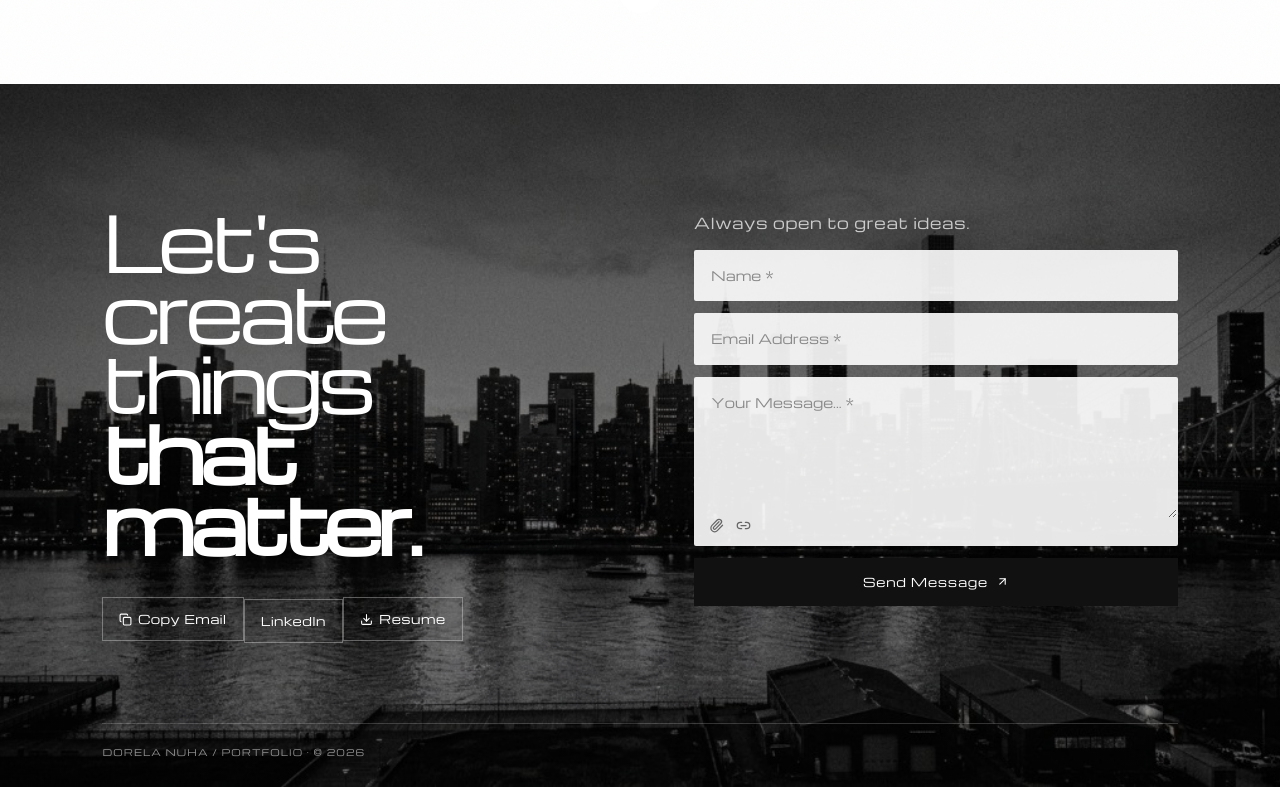
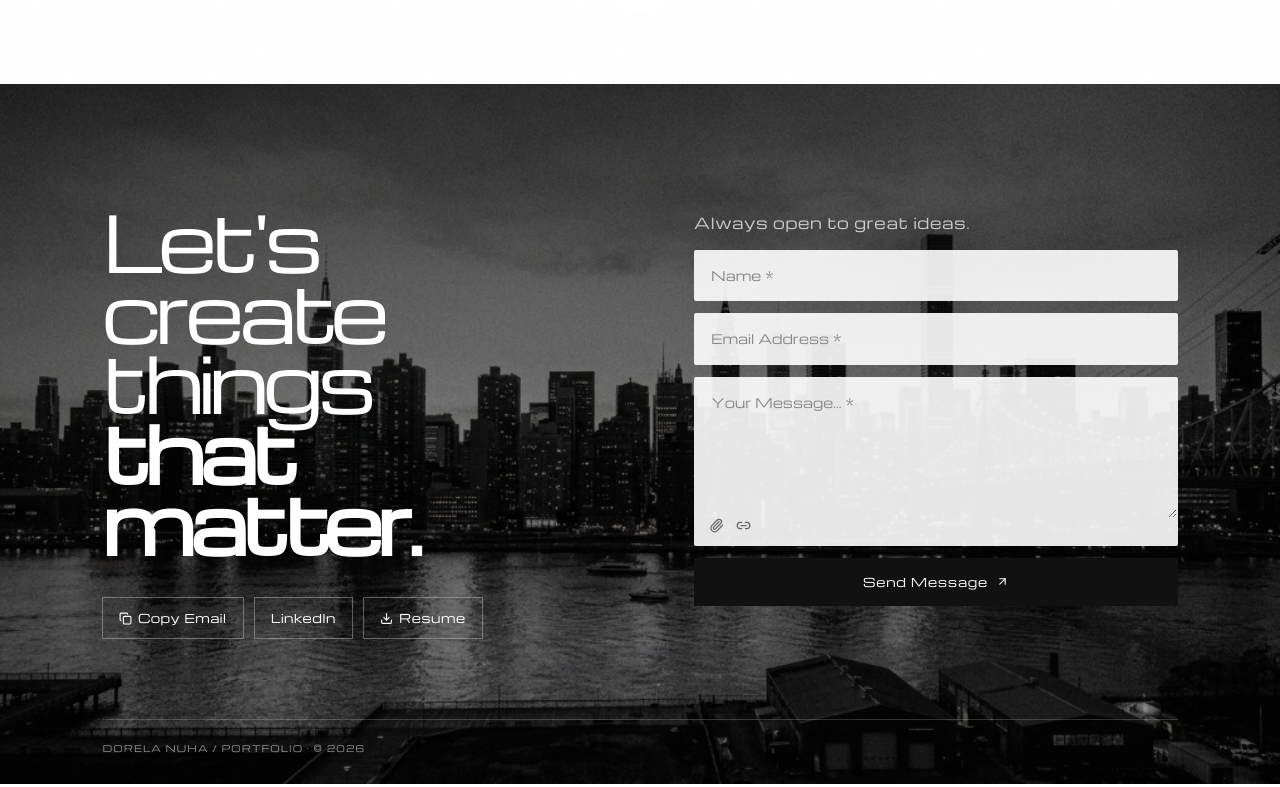
Before and after one commit to EolNuha/lela-portfolio, a Next.js app: page / in a window 1280 px wide. Shown: the part 2608-3395 px from the top of the page. Built offline with nearby package versions, Linux system fonts and the light colour scheme.

Commit message:
fixed spacing of boxes in the contact section

```diff
--- a/app/globals.css
+++ b/app/globals.css
@@ -47,12 +47,14 @@ a { color: inherit; text-decoration: none; }
 }
 h2 > .reveal-line { display: inline-block; max-width: 100%; }
 .about-meta > .reveal-line,
-.contact-actions.reveal-line,
 form.reveal-line,
 .experience-list > .reveal-line,
 .project-mark.reveal-line,
 .section-label.reveal-line {
   display: block;
+}
+.contact-actions.reveal-line {
+  display: flex;
 }
 .experience-list > .reveal-line { width: 100%; }
 .project-mark.reveal-line {
@@ -342,8 +344,25 @@ footer a:hover { text-decoration: underline; }
 .contact-inner { align-items: start; display: grid; flex: 1; gap: 10%; grid-template-columns: 1fr 1fr; padding-bottom: 80px; position: relative; z-index: 1; }
 .contact-section h2 { font-size: clamp(42px, 6vw, 78px); font-weight: 500; letter-spacing: -.08em; line-height: .92; margin: 0 0 22px; max-width: 11ch; }
 .contact-section p { font-size: 15px; line-height: 1.45; max-width: 320px; }
-.contact-actions { display: flex; flex-wrap: wrap; gap: 8px; margin-top: 40px; }
-.contact-actions button, .contact-actions a { align-items: center; background: transparent; border: 1px solid rgba(255,255,255,.32); color: #fff; cursor: pointer; display: inline-flex; font-size: 12px; gap: 6px; letter-spacing: .04em; padding: 12px 16px; transition: color .2s ease; }
+.contact-actions { align-items: stretch; display: flex; flex-wrap: wrap; gap: 10px; margin-top: 40px; }
+.contact-actions button, .contact-actions a {
+  align-items: center;
+  background: transparent;
+  border: 1px solid rgba(255,255,255,.32);
+  box-sizing: border-box;
+  color: #fff;
+  cursor: pointer;
+  display: inline-flex;
+  font-size: 12px;
+  gap: 6px;
+  justify-content: center;
+  letter-spacing: .04em;
+  line-height: 1;
+  min-height: 42px;
+  padding: 0 16px;
+  transition: color .2s ease;
+  white-space: nowrap;
+}
 .contact-actions button:hover, .contact-actions a:hover { color: rgba(255,255,255,.78); }
 .contact-inner form { display: flex; flex-direction: column; gap: 12px; justify-self: stretch; max-width: none; padding-top: 8px; width: 100%; }
 .form-intro { color: rgba(255,255,255,.72); font-size: 12px; letter-spacing: .04em; line-height: 1.45; margin: 0 0 4px; }
```
